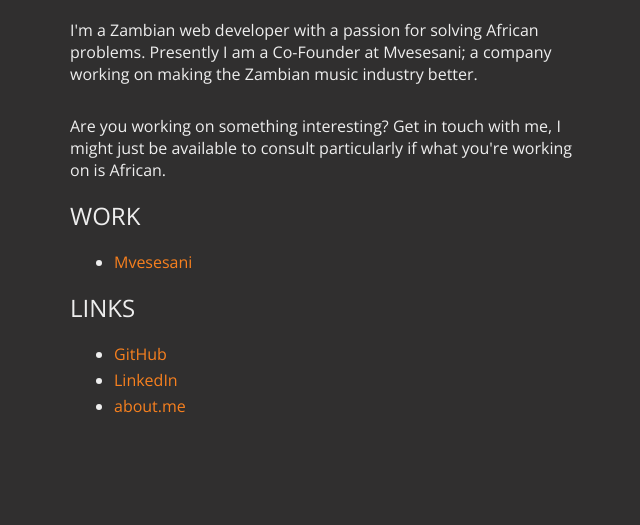
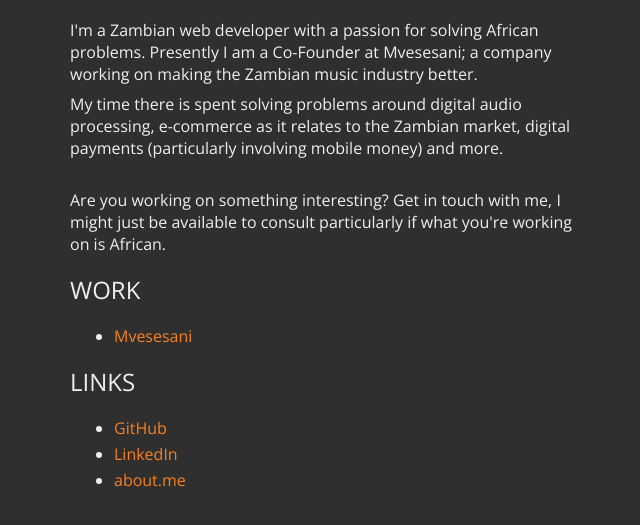
Before and after one commit to twmbx/twmbx.github.io, a plain HTML site: page index.html in a window 1280 px wide. Shown: the part 199-724 px from the top of the page, without its empty margins (314-954 px from the left). Drawn offline with nearby package versions, Linux system fonts and the light colour scheme.

Commit message:
Fix broken p tag.

```diff
--- a/index.html
+++ b/index.html
@@ -59,7 +59,7 @@
   </h1>
 
   <p>I'm a Zambian web developer with a passion for solving African problems. Presently I am a Co-Founder at Mvesesani; a company working on making the Zambian music industry better.</p>
-  <pMy time there is spent solving problems around digital audio processing, e-commerce as it relates to the Zambian market, digital payments (particularly involving mobile money) and more.</p>
+  <p>My time there is spent solving problems around digital audio processing, e-commerce as it relates to the Zambian market, digital payments (particularly involving mobile money) and more.</p>
   <br><p>Are you working on something interesting? Get in touch with me, I might just be available to consult particularly if what you're working on is African.</p>
   <h2>Work</h2>
   <ul>
```
